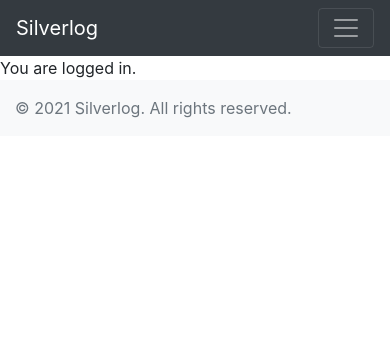
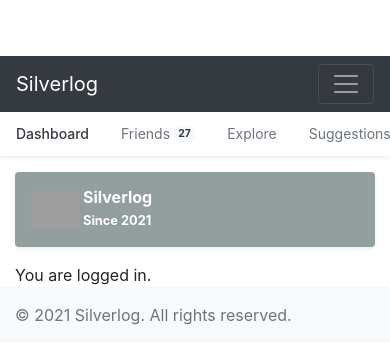
Before and after one commit to RimveBiceps/silverlog, a Django app: page / in a window 390 px wide. Shown: the top 364 px of the page. Run offline with Django 3.2, Linux system fonts and the light colour scheme; the visitor is signed in with stand-in values (Sample User, id 1); some libraries are stand-ins or nearby versions; grey boxes are pictures that could not be loaded.

Commit message:
[UPD] Design changes - new bar with svg in all pages and additional navbar after login

```diff
--- /dev/null
+++ b/main/static/main/custom_style.css
@@ -0,0 +1,67 @@
+html,
+body {
+  overflow-x: hidden; /* Prevent scroll on narrow devices */
+}
+
+body {
+  padding-top: 56px;
+}
+
+@media (max-width: 991.98px) {
+  .offcanvas-collapse {
+    position: fixed;
+    top: 56px; /* Height of navbar */
+    bottom: 0;
+    left: 100%;
+    width: 100%;
+    padding-right: 1rem;
+    padding-left: 1rem;
+    overflow-y: auto;
+    visibility: hidden;
+    background-color: #343a40;
+    transition: transform .3s ease-in-out, visibility .3s ease-in-out;
+  }
+  .offcanvas-collapse.open {
+    visibility: visible;
+    transform: translateX(-100%);
+  }
+}
+
+.nav-scroller {
+  position: relative;
+  z-index: 2;
+  height: 2.75rem;
+  overflow-y: hidden;
+}
+
+.nav-scroller .nav {
+  display: flex;
+  flex-wrap: nowrap;
+  padding-bottom: 1rem;
+  margin-top: -1px;
+  overflow-x: auto;
+  color: rgba(255, 255, 255, .75);
+  text-align: center;
+  white-space: nowrap;
+  -webkit-overflow-scrolling: touch;
+}
+
+.nav-underline .nav-link {
+  padding-top: .75rem;
+  padding-bottom: .75rem;
+  font-size: .875rem;
+  color: #6c757d;
+}
+
+.nav-underline .nav-link:hover {
+  color: #007bff;
+}
+
+.nav-underline .active {
+  font-weight: 500;
+  color: #343a40;
+}
+
+.text-white-50 { color: rgba(255, 255, 255, .5); }
+
+.bg-purple { background-color: #939e9e; }
--- a/main/templates/main/footer.html
+++ b/main/templates/main/footer.html
@@ -1,3 +1,4 @@
+</main>
 <footer class="footer mt-auto py-3 bg-light">
     <div class="container">
         <span class="text-muted">
--- a/main/templates/main/header.html
+++ b/main/templates/main/header.html
@@ -6,7 +6,10 @@
     <meta name="viewport" content="width=device-width, initial-scale=1, shrink-to-fit=no">
     <link rel="stylesheet" href="https://stackpath.bootstrapcdn.com/bootstrap/4.1.3/css/bootstrap.min.css"
         integrity="sha384-MCw98/SFnGE8fJT3GXwEOngsV7Zt27NXFoaoApmYm81iuXoPkFOJwJ8ERdknLPMO" crossorigin="anonymous">
+    {% load static %}
+    <link href="{% static 'main/custom_style.css' %}" rel="stylesheet">
     <title>Silverlog</title>
+
 </head>
 
 <body>
--- a/main/templates/main/navbar.html
+++ b/main/templates/main/navbar.html
@@ -1,5 +1,5 @@
 <nav class="navbar navbar-expand-lg navbar-dark bg-dark" aria-label="Fifth navbar example">
-    <a class="navbar-brand" href="/">Silverlog</a>
+    <a class="navbar-brand " href="/">Silverlog</a>
     <button class="navbar-toggler" type="button" data-toggle="collapse" data-target="#navbarText"
         aria-controls="navbarText" aria-expanded="false" aria-label="Toggle navigation">
         <span class="navbar-toggler-icon"></span>
@@ -32,3 +32,32 @@
         </ul>
     </div>
 </nav>
+{% if user.is_authenticated %}
+
+<div class="nav-scroller bg--body shadow-sm">
+    <nav class="nav nav-underline" aria-label="Secondary navigation">
+        <a class="nav-link active" aria-current="page" href="#">Dashboard</a>
+        <a class="nav-link" href="#">
+            Friends
+            <span class="badge bg-light text-dark rounded-pill align-text-bottom">27</span>
+        </a>
+        <a class="nav-link" href="#">Explore</a>
+        <a class="nav-link" href="#">Suggestions</a>
+        <a class="nav-link" href="#">Link</a>
+        <a class="nav-link" href="#">Link</a>
+        <a class="nav-link" href="#">Link</a>
+        <a class="nav-link" href="#">Link</a>
+        <a class="nav-link" href="#">Link</a>
+    </nav>
+</div>
+
+{% endif %}
+<main class="container">
+    <div class="d-flex align-items-center p-3 my-3 text-white bg-purple rounded shadow-sm">
+        {% load static %}
+        <img class="me-3" src="{% static 'main/stock_logo.svg' %}" alt="" width="48" height="38">
+        <div class="lh-1">
+            <h1 class="h6 mb-0 text-white lh-1 ml-1"><b>Silverlog</b></h1>
+            <small class="ml-1"><b>Since 2021</b></small>
+        </div>
+    </div>
```
Also changed, not shown: main/static/main/stock_logo.svg (added).
